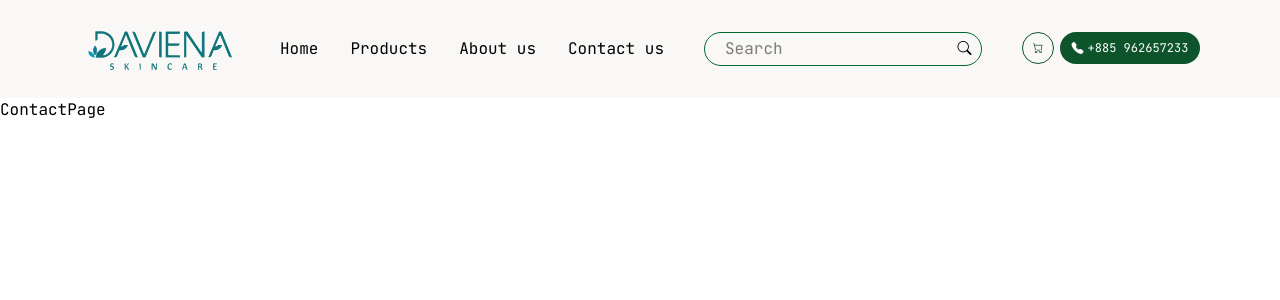
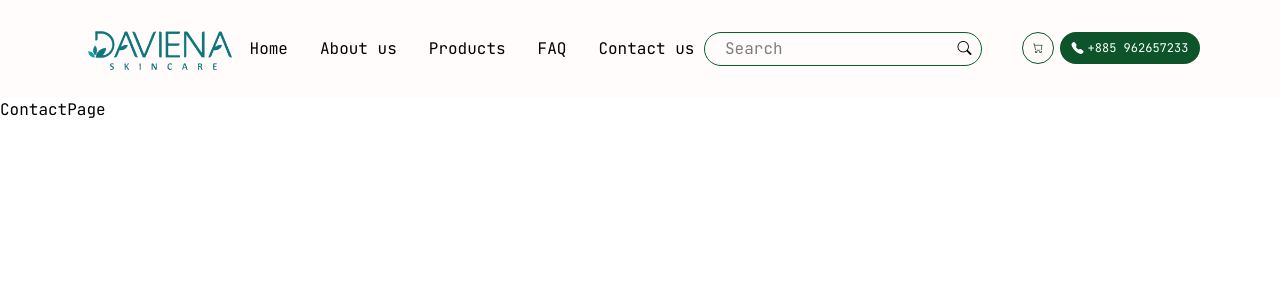
Before and after one commit to aoksothatt/Skincare-Web, a React (Vite) app: page /contact in a window 1280 px wide. Shown: the top 300 px of the page. Built offline with nearby package versions, Linux system fonts and the light colour scheme; a web font is replaced by a local one.

Commit message:
Make Homepage

```diff
--- a/src/Pages/WelcomePage.jsx
+++ b/src/Pages/WelcomePage.jsx
@@ -1,7 +1,29 @@
 import React from "react";
 
 const WelcomePage = () => {
-  return <div>WelcomePage</div>;
+  return <div>
+    <div className="w-full h-screen bg-[#F9F8F6]">
+      <div className="flex gap-5">
+        <div className="w-[55%] py-28 px-30">
+          <h2 className=" font-bold text-5xl leading-16" >DAVIENA Skincares, <span className=" text-green-900">Effortlessly </span> Yours</h2>
+          <p className="text-lg text-gray-700 mt-3">Natural, gentle skincare made to reveal your skin’s healthy glow — simple routines, visible results.</p>
+          <button className="mt-5 bg-green-900 text-white py-2 px-6 rounded-3xl"> <i class="bi bi-cart-fill"></i> Shop now</button>
+          <div className="mt-30">
+            <div className=" flex gap-5">
+              <img className="w-35 h-35 rounded-lg" src="https://us.innisfree.com/cdn/shop/files/Category-New_1.jpg?v=1761687237&width=1080" alt="" />
+              <div>
+              <h2 className="text-xl font-bold">98%</h2>
+              <p className="max-w-sm mt-1">Daily moisturizing Green Tea cream that helps deeply hydrate skin for a visibly healthy, glowing complexion.</p>
+            </div>
+              </div>
+          </div>
+        </div>
+        <div className="w-[45%] h-[727px] ">
+          <img className="w-full h-full" src="https://us.innisfree.com/cdn/shop/files/PromoCard_29_1.jpg?v=1763495933&width=1080" alt="" />
+        </div>
+      </div>
+    </div>
+  </div>;
 };
 
 export default WelcomePage;
--- a/src/components/Navbar.jsx
+++ b/src/components/Navbar.jsx
@@ -1,49 +1,40 @@
-import React from "react";
-import logo2 from "../assets/logo2.png";
-import { NavLink } from "react-router-dom";
+import React from 'react'
+import logo2 from '../assets/logo2.png'
 const Navbar = () => {
   return (
     <div>
-      <header className="w-full bg-[#F9F8F6] px-20 py-8">
-        <div className="flex items-center justify-between ">
-          <div className="w-40 relative">
-            <img
-              className="w-full absolute translate-y-[-49%]"
-              src={logo2}
-              alt=""
-            />
-          </div>
+      <header className='w-full bg-[#FFFCFB] px-20 py-8'>
+        <div className='flex items-center justify-between '>
+            <div className='w-40 relative'>
+              <img className='w-full absolute translate-y-[-49%]' src={logo2} alt="" />
+            </div>
+            <ul className='flex gap-8'>
+              <li>Home</li>
+              <li>About us</li>
+              <li>Products</li>
+              <li>FAQ</li>
+              <li>Contact us</li>
+            </ul>
 
-          <nav className="flex gap-8">
-            <NavLink to="/">Home</NavLink>
-            <NavLink to="/products">Products</NavLink>
-            <NavLink to="/about">About us</NavLink>
-            <NavLink to="/contact">Contact us</NavLink>
-          </nav>
-
-          <div className="flex text-center gap-10">
-            <div className="max-w-md relative">
-              <input
-                type="text"
-                placeholder="Search"
-                className="w-full border border-green-800 px-5 rounded-3xl py-1"
-              />
-              <i className="bi bi-search absolute translate-1.5 translate-x-[-175%] text-[14px]"></i>
+            <div className='flex text-center gap-10'>
+               <div className='max-w-md relative'>
+              <input type="text" placeholder='Search' className='w-full border border-green-800 px-5 rounded-3xl py-1' />
+              <i className='bi bi-search absolute translate-1.5 translate-x-[-175%] text-[14px]'></i>
             </div>
-            <div className=" flex gap-1.5">
-              <div className="w-8 h-8 border border-green-900 rounded-[50%] flex items-center justify-center">
+            <div className=' flex gap-1.5'>
+              <div className='w-8 h-8 border border-green-900 rounded-[50%] flex items-center justify-center' >
                 <i class="bi bi-cart text-green-950 text-[10px]"></i>
               </div>
-              <div className=" w-35 h-8 bg-green-900 flex gap-1 items-center justify-center rounded-2xl ">
+              <div className=' w-35 h-8 bg-green-900 flex gap-1 items-center justify-center rounded-2xl '>
                 <i class="bi bi-telephone-fill text-white text-[12px]"></i>
-                <p className="text-white text-[12px]"> +885 962657233</p>
+                <p className='text-white text-[12px]'> +885 962657233</p>
+              </div>
               </div>
             </div>
-          </div>
         </div>
       </header>
     </div>
-  );
-};
+  )
+}
 
-export default Navbar;
+export default Navbar
```
